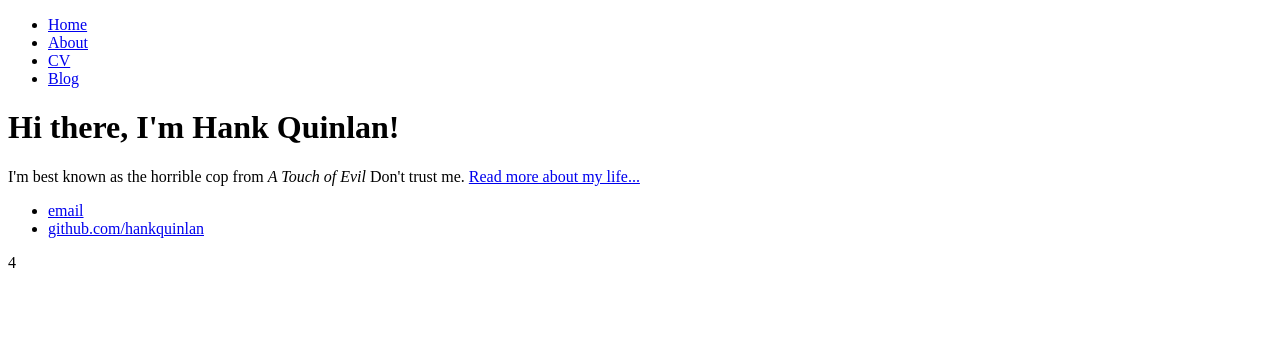
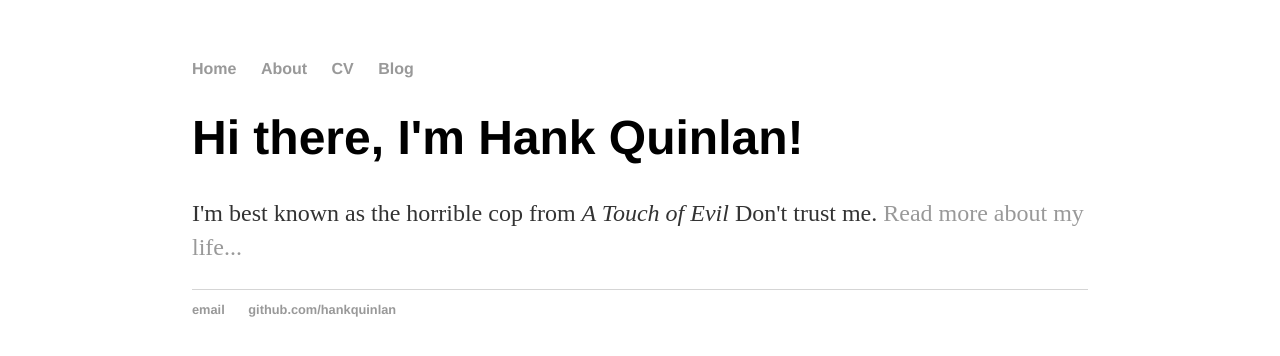
Before and after one commit to alcarden4/alcarden4.github.io, a plain HTML site: page index.html in a window 1280 px wide. Drawn offline with Linux system fonts and the light colour scheme; files that its build step writes are made by us from their sources.

Commit message:
Update index.html
links css

```diff
--- a/index.html
+++ b/index.html
@@ -2,6 +2,8 @@
 <html>
 	<head>
 		<title>Hank Quinlan, Horrible Cop</title>
+		<!-- link to main stylesheet -->
+		<link rel="stylesheet" type="text/css" href="/css/main.css">
 	</head>
 	<body>
 		<nav>
@@ -26,4 +28,3 @@
 		</footer>
 	</body>
 </html>
-4
```
